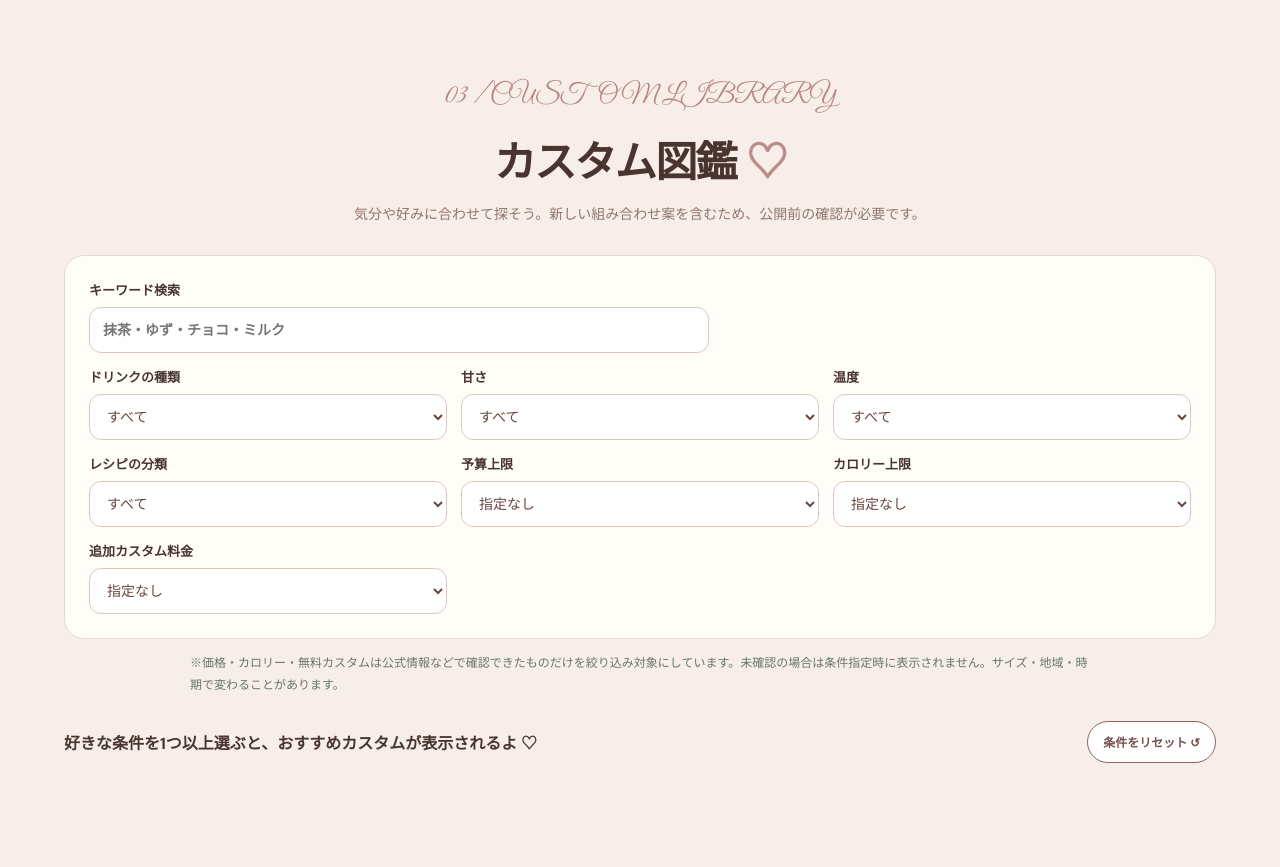
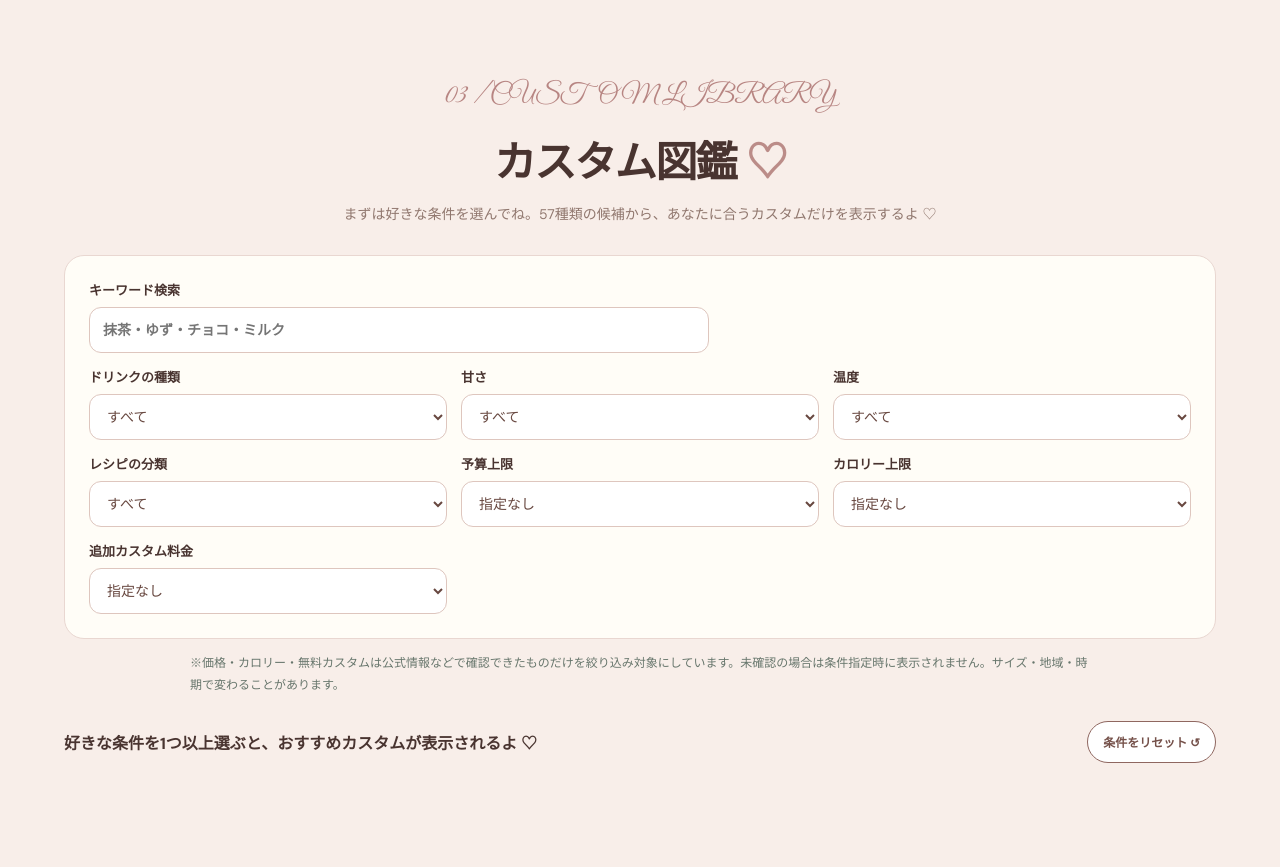
Before and after one commit to s1f10240264/my-drink-finder, a Flask app: page / in a window 1280 px wide. Shown: the part 2697-3564 px from the top of the page. Run offline with Flask 3, Linux system fonts and the light colour scheme; some web fonts are replaced.

Commit message:
Guide users to choose filters before displaying 57 recipes

```diff
--- a/templates/index.html
+++ b/templates/index.html
@@ -22,7 +22,7 @@
   <div class="feature-output" id="cal-result" aria-live="polite"></div>
  </article>
 </section>
-<section class="library" id="library"><div class="section-head"><span class="eyebrow">03 / CUSTOM LIBRARY</span><h2>カスタム図鑑 <span>♡</span></h2><p>気分や好みに合わせて探そう。新しい組み合わせ案を含むため、公開前の確認が必要です。</p></div>
+<section class="library" id="library"><div class="section-head"><span class="eyebrow">03 / CUSTOM LIBRARY</span><h2>カスタム図鑑 <span>♡</span></h2><p>まずは好きな条件を選んでね。57種類の候補から、あなたに合うカスタムだけを表示するよ ♡</p></div>
 <div class="filter-panel"><label class="filter wide">キーワード検索<input id="library-search" type="search" placeholder="抹茶・ゆず・チョコ・ミルク" autocomplete="off"></label>
 <label class="filter">ドリンクの種類<select id="filter-kind"><option value="all">すべて</option><option value="coffee">コーヒー系</option><option value="tea">ティー系</option><option value="no-coffee">コーヒーなし</option></select></label>
 <label class="filter">甘さ<select id="filter-sweet"><option value="all">すべて</option><option value="sweet">甘め</option><option value="low">控えめ</option><option value="fresh">さっぱり</option></select></label>
@@ -32,6 +32,6 @@
 <label class="filter">カロリー上限<select id="filter-cal"><option value="all">指定なし</option><option value="100">100kcal以内（確認済みのみ）</option><option value="200">200kcal以内（確認済みのみ）</option><option value="300">300kcal以内（確認済みのみ）</option></select></label>
 <label class="filter">追加カスタム料金<select id="filter-free"><option value="all">指定なし</option><option value="zero">追加料金0円（確認済みのみ）</option></select></label></div>
 <p class="filter-note">※価格・カロリー・無料カスタムは公式情報などで確認できたものだけを絞り込み対象にしています。未確認の場合は条件指定時に表示されません。サイズ・地域・時期で変わることがあります。</p>
-<div class="library-bar"><p id="library-count" aria-live="polite"></p><button id="clear-filters" class="secondary" type="button">条件をリセット ↺</button></div><div id="library-list" class="library-grid"></div></section>
+<div class="library-bar"><p id="library-count" aria-live="polite">好きな条件を1つ以上選ぶと、おすすめカスタムが表示されるよ ♡</p><button id="clear-filters" class="secondary" type="button">条件をリセット ↺</button></div><div id="library-list" class="library-grid" hidden></div></section>
 <section class="saved" id="saved"><div class="section-head"><span class="eyebrow">04 / YOUR FAVORITES</span><h2>お気に入り <span>♡</span></h2><p>保存したドリンクはこのブラウザに残るよ。</p></div><div id="favorite-list" class="favorite-list"><p>まだ保存したドリンクはありません。</p></div></section>
 <section class="about" id="about"><div><span class="eyebrow">A LITTLE NOTE</span><h2>好きな一杯を、<br>もっと気軽に。</h2></div><div><p>このサイトはドリンク選びをサポートする非公式の個人制作アプリです。スターバックス コーヒー ジャパン株式会社との提携・公認関係はありません。</p><p>掲載内容には過去の企画案と今回新しく作った組み合わせ案が含まれます。実際の注文可否・追加料金・栄養情報は未検証です。正式公開の前に公式メニューや店頭で確認してください。</p><p>ログイン不要。診断回答はサーバーに保存せず、お気に入りのみ利用端末のブラウザに保存します。</p></div></section></main><footer>✳ MY DRINK FINDER <span>Made with a love for coffee & good choices.</span> <span><a href="/privacy">プライバシーポリシー</a>　<a href="/about-site">運営者情報</a>　<a href="/contact">お問い合わせ</a></span></footer><script src="/static/app.js" defer></script><script src="/static/cafe-v2.js" defer></script></body></html>
```
